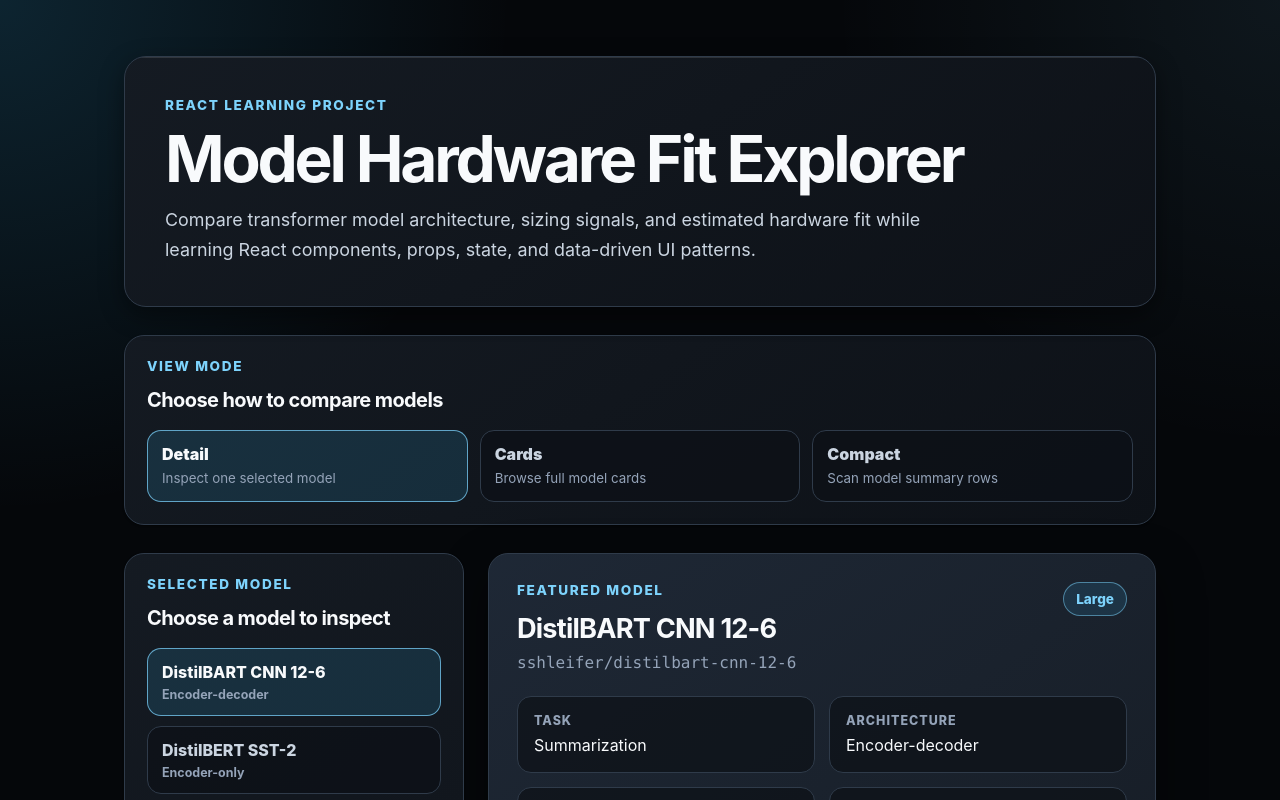
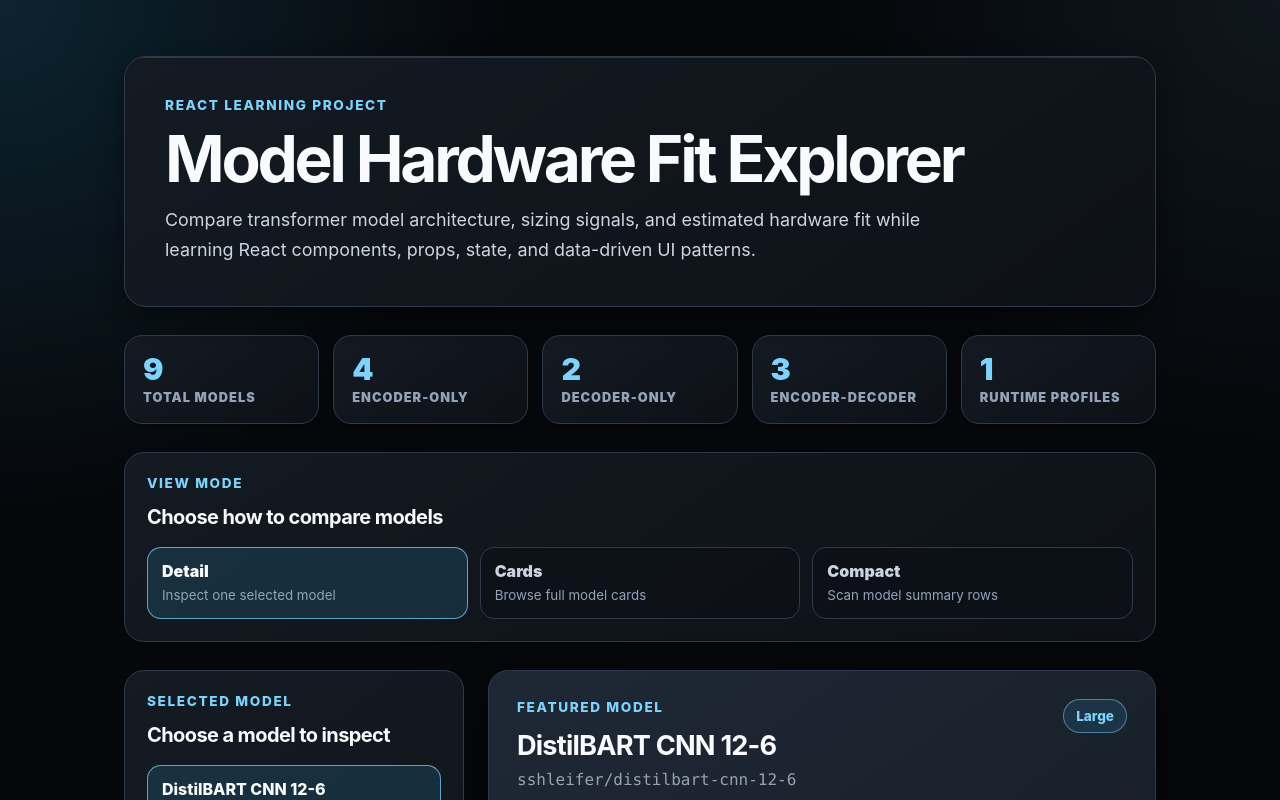
Before and after one commit to nathanbrenton/model-hardware-fit-explorer, a React (Vite) app: page / in a window 1280 px wide. Shown: the top 800 px of the page. Built offline with nearby package versions, Linux system fonts and the light colour scheme.

Commit message:
Add model inventory summary

```diff
--- a/src/App.jsx
+++ b/src/App.jsx
@@ -3,6 +3,7 @@ import { useState } from 'react';
 import CompactModelList from './components/CompactModelList.jsx';
 import ModelCard from './components/ModelCard.jsx';
 import ModelSelector from './components/ModelSelector.jsx';
+import ModelSummary from './components/ModelSummary.jsx';
 import ViewToggle from './components/ViewToggle.jsx';
 import { models } from './data/models/index.js';
 
@@ -25,6 +26,8 @@ function App() {
           data-driven UI patterns.
         </p>
       </section>
+
+      <ModelSummary models={models} />
 
       <ViewToggle viewMode={viewMode} onChangeView={setViewMode} />
 
--- /dev/null
+++ b/src/components/ModelSummary.jsx
@@ -0,0 +1,46 @@
+function countByArchitecture(models, architectureType) {
+  return models.filter((model) => model.architectureType === architectureType).length;
+}
+
+function countRuntimeModels(models) {
+  return models.filter((model) => model.runtime).length;
+}
+
+function ModelSummary({ models }) {
+  const totalModels = models.length;
+  const encoderOnlyCount = countByArchitecture(models, 'Encoder-only');
+  const decoderOnlyCount = countByArchitecture(models, 'Decoder-only');
+  const encoderDecoderCount = countByArchitecture(models, 'Encoder-decoder');
+  const runtimeModelCount = countRuntimeModels(models);
+
+  return (
+    <section className="model-summary" aria-label="Model inventory summary">
+      <div className="summary-card">
+        <span>{totalModels}</span>
+        <p>Total models</p>
+      </div>
+
+      <div className="summary-card">
+        <span>{encoderOnlyCount}</span>
+        <p>Encoder-only</p>
+      </div>
+
+      <div className="summary-card">
+        <span>{decoderOnlyCount}</span>
+        <p>Decoder-only</p>
+      </div>
+
+      <div className="summary-card">
+        <span>{encoderDecoderCount}</span>
+        <p>Encoder-decoder</p>
+      </div>
+
+      <div className="summary-card">
+        <span>{runtimeModelCount}</span>
+        <p>Runtime profiles</p>
+      </div>
+    </section>
+  );
+}
+
+export default ModelSummary;
--- a/src/styles.css
+++ b/src/styles.css
@@ -657,3 +657,50 @@ h1 {
     grid-template-columns: 1fr;
   }
 }
+
+.model-summary {
+  display: grid;
+  grid-template-columns: repeat(5, minmax(0, 1fr));
+  gap: 14px;
+  margin-top: 28px;
+}
+
+.summary-card {
+  padding: 18px;
+  border: 1px solid var(--border-subtle);
+  border-radius: 18px;
+  background:
+    linear-gradient(145deg, rgba(21, 27, 35, 0.88), rgba(13, 17, 23, 0.96)),
+    var(--bg-surface-1);
+  box-shadow: var(--shadow-elevation-1);
+}
+
+.summary-card span {
+  display: block;
+  margin-bottom: 6px;
+  color: var(--accent);
+  font-size: 1.9rem;
+  font-weight: 950;
+  line-height: 1;
+}
+
+.summary-card p {
+  margin: 0;
+  color: var(--text-muted);
+  font-size: 0.8rem;
+  font-weight: 900;
+  letter-spacing: 0.08em;
+  text-transform: uppercase;
+}
+
+@media (max-width: 900px) {
+  .model-summary {
+    grid-template-columns: repeat(2, minmax(0, 1fr));
+  }
+}
+
+@media (max-width: 520px) {
+  .model-summary {
+    grid-template-columns: 1fr;
+  }
+}
```
